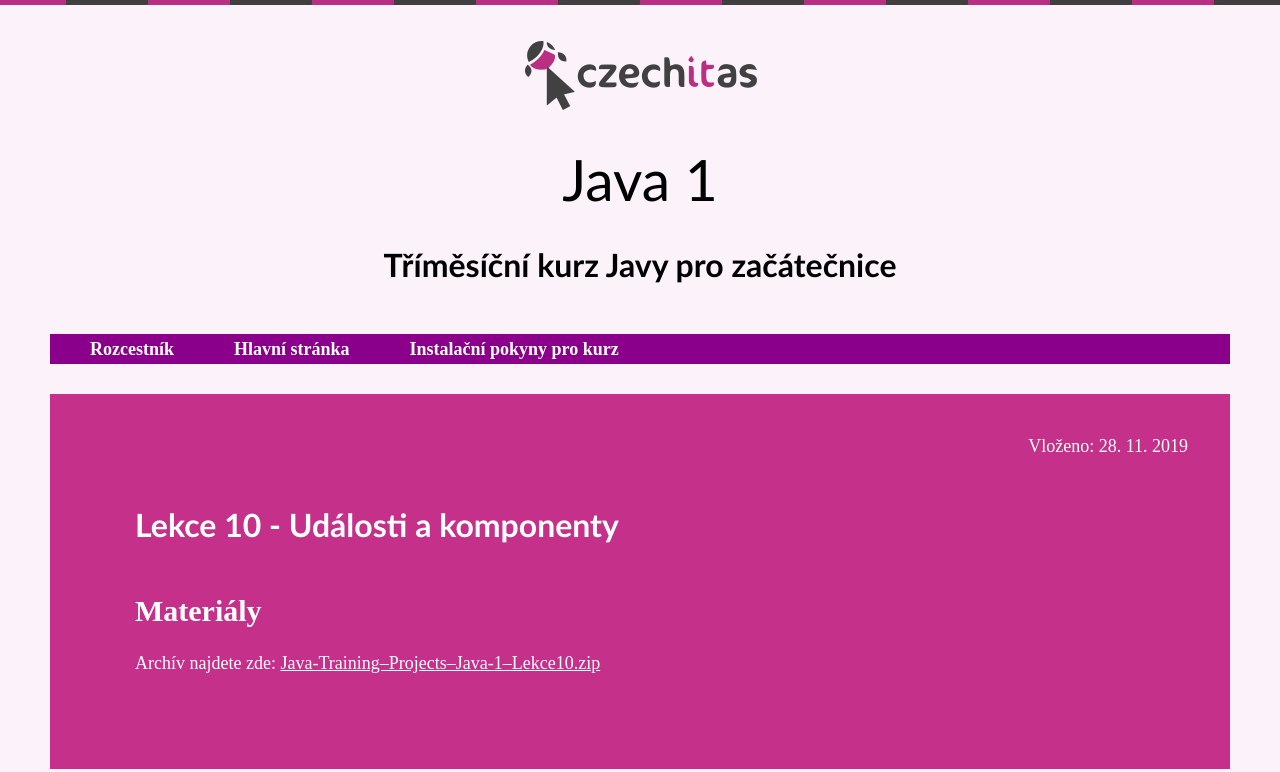
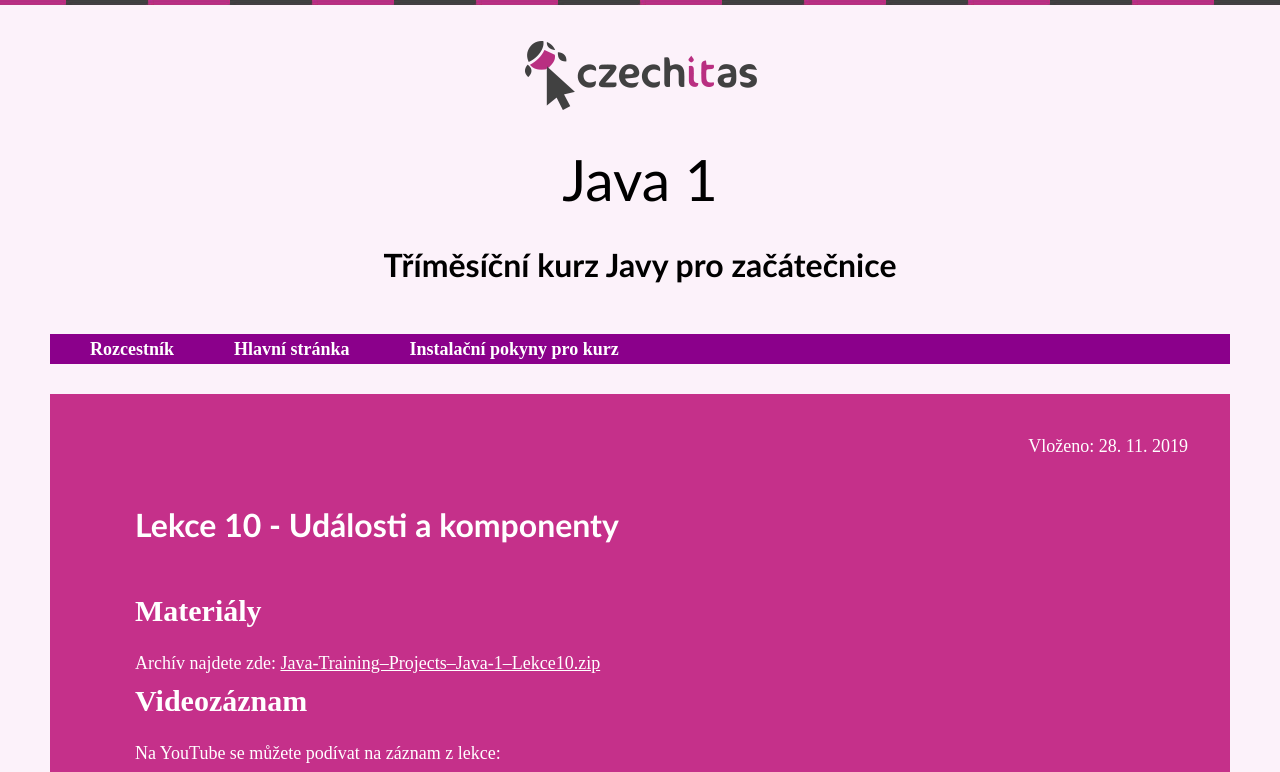
Before and after one commit to czechitas/java-web, a Jekyll site: the page built from docs/2019-podzim/java1/_posts/2019-11-28-lekce10.md, in a window 1280 px wide. Shown: the top 772 px of the page. Built offline with Jekyll 4.4.1, drawn with Linux system fonts in a browser that asks for light colours; some of the changed text lies outside the part shown; grey boxes are pictures that could not be loaded.

Commit message:
Update 2019-11-28-lekce10.md
added video

```diff
--- a/docs/2019-podzim/java1/_posts/2019-11-28-lekce10.md
+++ b/docs/2019-podzim/java1/_posts/2019-11-28-lekce10.md
@@ -4,3 +4,15 @@
 ### Materiály
 
 Archív najdete zde: [Java-Training--Projects--Java-1--Lekce10.zip](/data/2019-podzim/java1/Java-Training--Projects--Java-1--Lekce10.zip)
+
+### Videozáznam
+
+Na YouTube se můžete podívat na záznam z lekce:
+
+<iframe width="560" height="315"
+	src="https://www.youtube.com/embed/MMuI-rObJVA"
+	frameborder="0"
+	allowfullscreen></iframe>
+
+Celý playlist na YouTube najdete zde:
+[Java 1 - Brno (podzim 2019) - YouTube playlist](https://www.youtube.com/playlist?list=PLTCx5oiCrIJ7tIik1OiuPmGwt4OOqomrR)
```
